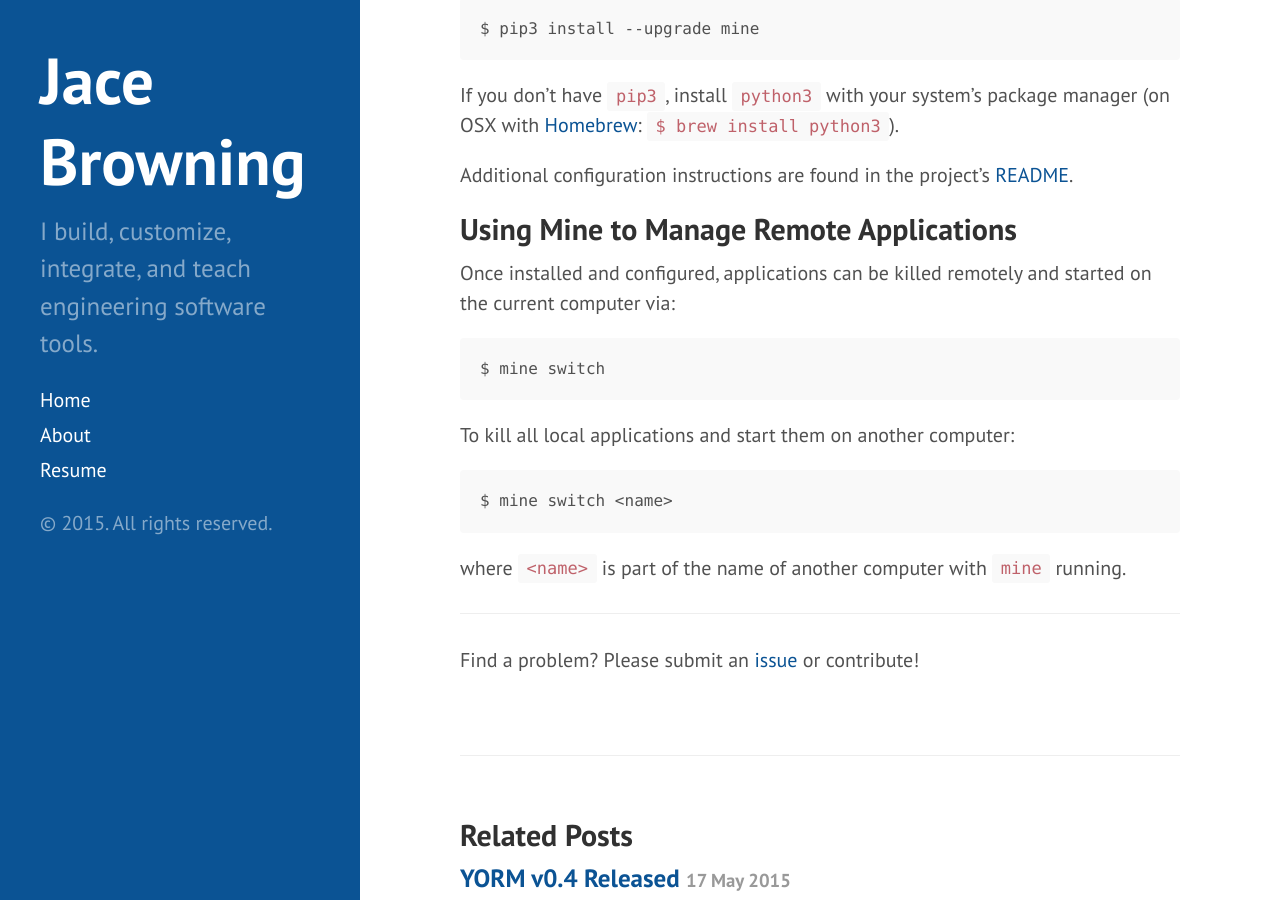
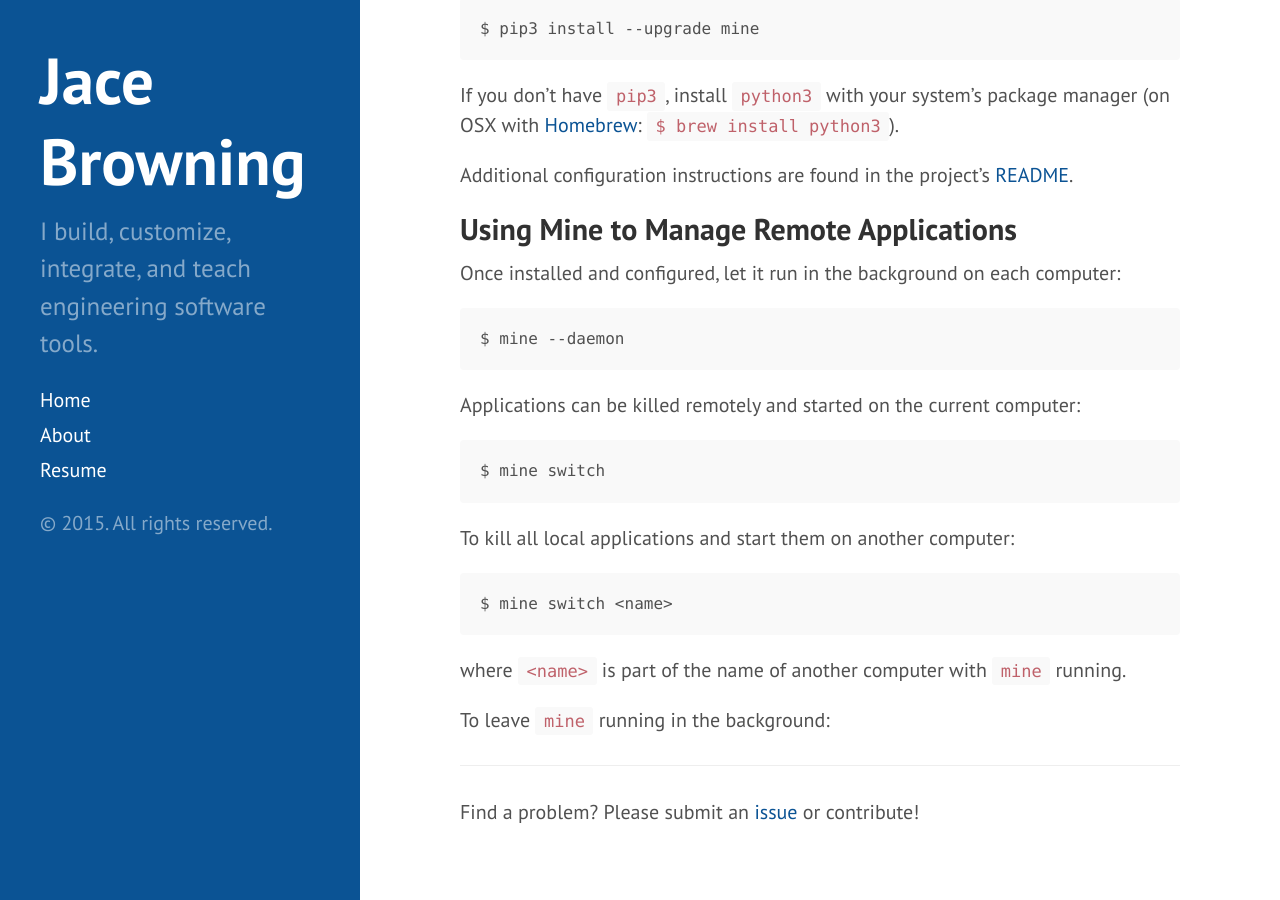
Before and after one commit to jacebrowning/jacebrowning.info, a Jekyll site: the page built from _posts/2015-03-24-syncing-itunes-using-dropbox-with-mine.md, in a window 1280 px wide and 900 px high, scrolled down 827 px. Built offline with Jekyll 4.4.1, drawn with Linux system fonts in a browser that asks for light colours; Markdown is read by kramdown in place of the engine named in the settings.

Commit message:
Add '--daemon' information to 'mine'

````diff
--- a/_posts/2015-03-24-syncing-itunes-using-dropbox-with-mine.md
+++ b/_posts/2015-03-24-syncing-itunes-using-dropbox-with-mine.md
@@ -34,7 +34,13 @@ Additional configuration instructions are found in the project's [README](https:
 
 ## Using Mine to Manage Remote Applications
 
-Once installed and configured, applications can be killed remotely and started on the current computer via:
+Once installed and configured, let it run in the background on each computer:
+
+```
+$ mine --daemon
+```
+
+Applications can be killed remotely and started on the current computer:
 
 ```
 $ mine switch
@@ -48,6 +54,8 @@ $ mine switch <name>
 
 where `<name>` is part of the name of another computer with `mine` running.
 
+To leave `mine` running in the background:
+
 -----
 
 Find a problem? Please submit an [issue](https://github.com/jacebrowning/mine/issues) or contribute!
````
